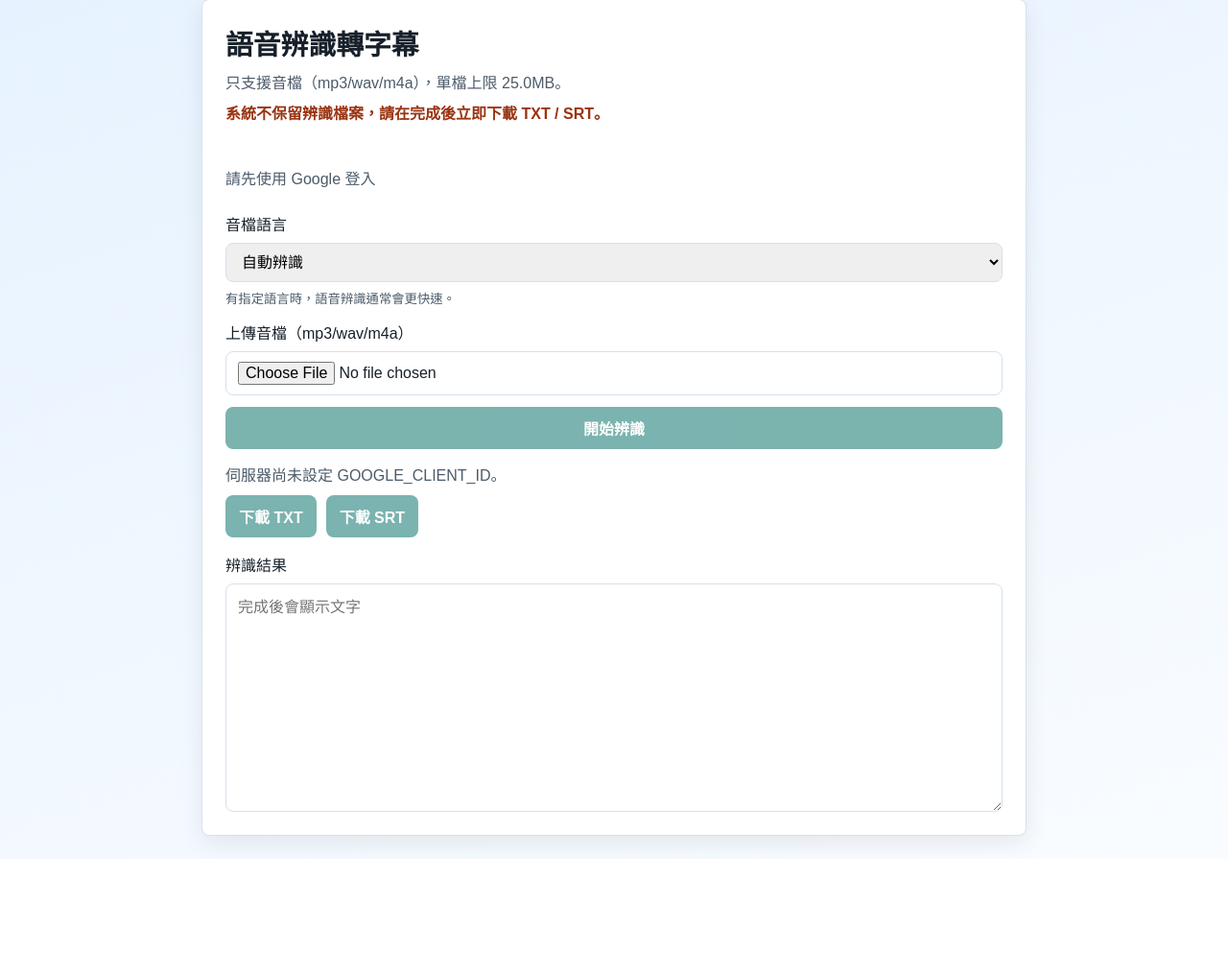
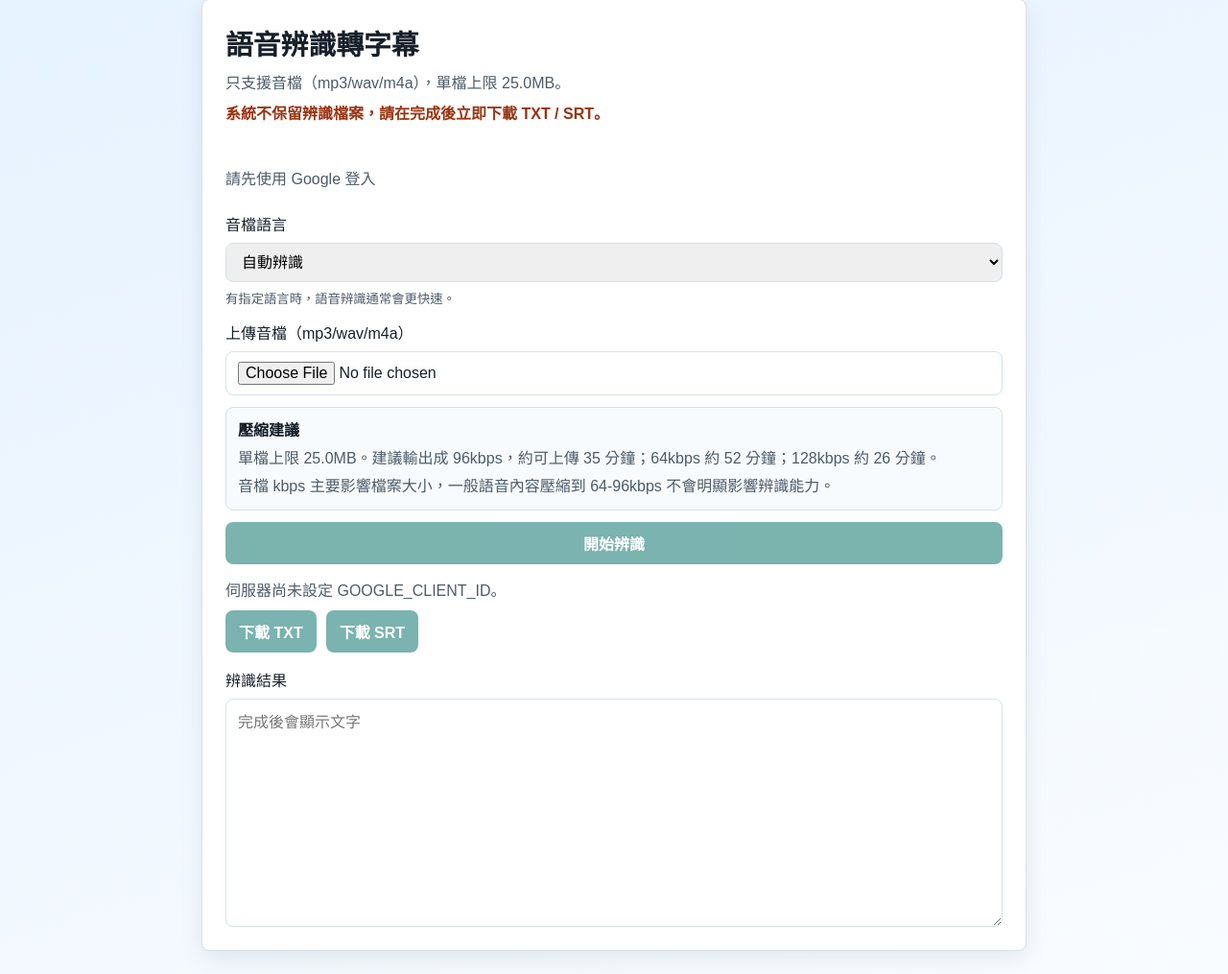
Before and after one commit to winfredkuo-cti/openai-trans, a FastAPI app: page / in a window 1280 px wide. Shown: the part 25-1040 px from the top of the page at 96% size. Before the commit the page ends 920 px from the top, so only its background shows below. Run offline with FastAPI, Linux system fonts and the light colour scheme; some libraries are stand-ins or nearby versions.

Commit message:
trans file

```diff
--- a/app/static/style.css
+++ b/app/static/style.css
@@ -66,6 +66,25 @@ form {
 .field small {
   color: var(--muted);
   line-height: 1.5;
+}
+
+.upload-note {
+  border: 1px solid var(--line);
+  border-radius: 8px;
+  padding: 12px;
+  background: #f8fbfd;
+  color: var(--muted);
+  line-height: 1.55;
+}
+
+.upload-note strong {
+  display: block;
+  color: var(--text);
+  margin-bottom: 4px;
+}
+
+.upload-note p {
+  margin: 4px 0 0;
 }
 
 input,
--- a/app/templates/index.html
+++ b/app/templates/index.html
@@ -37,6 +37,11 @@
             <span>上傳音檔（mp3/wav/m4a）</span>
             <input id="audioFile" name="audioFile" type="file" accept=".mp3,.wav,.m4a,audio/*" required />
           </label>
+          <div class="upload-note">
+            <strong>壓縮建議</strong>
+            <p>單檔上限 {{ max_file_mb }}MB。建議輸出成 96kbps，約可上傳 35 分鐘；64kbps 約 52 分鐘；128kbps 約 26 分鐘。</p>
+            <p>音檔 kbps 主要影響檔案大小，一般語音內容壓縮到 64-96kbps 不會明顯影響辨識能力。</p>
+          </div>
 
           <button id="submitBtn" type="submit" disabled>開始辨識</button>
         </form>
```
